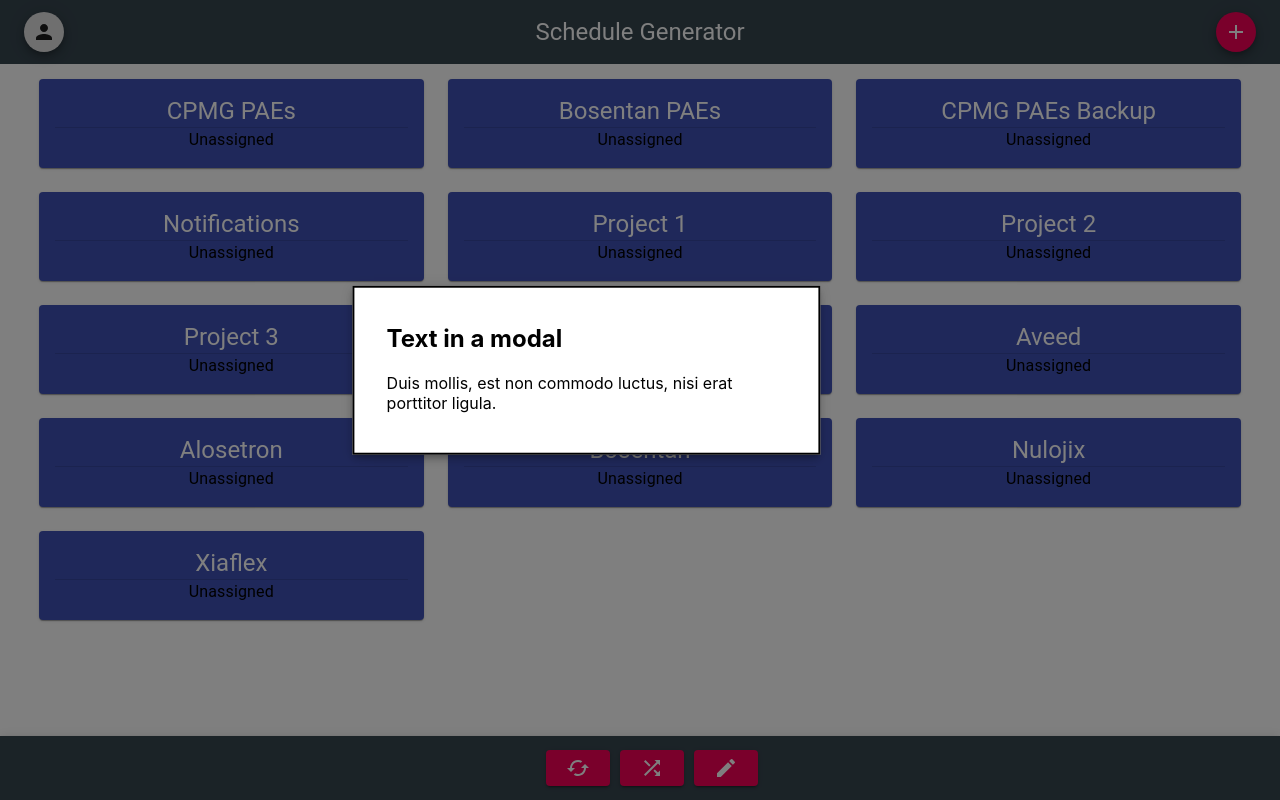
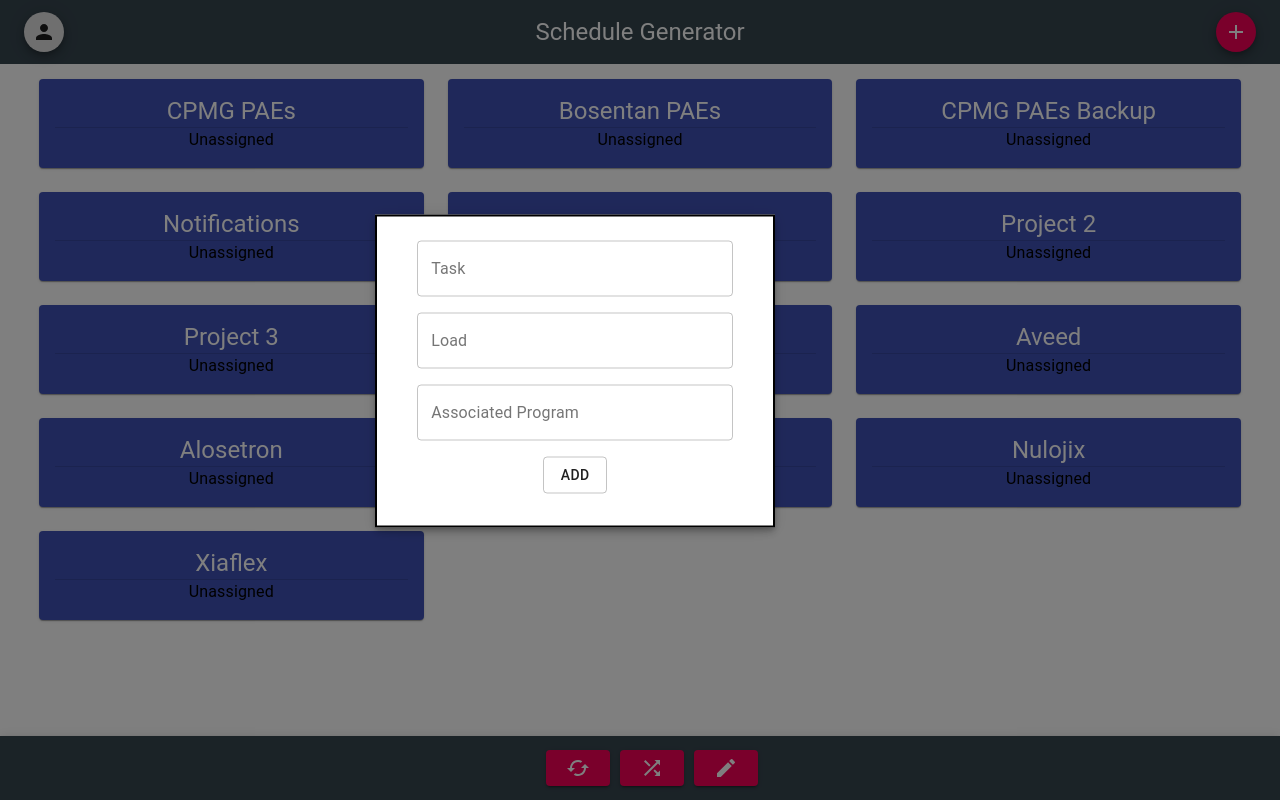
Before and after one commit to clocktower39/react-scheduler, a React (Create React App) app: page / in a window 1280 px wide. Both pictures are taken after a click on the button 1236 px from the left and 32 px from the top of the page. Built offline with nearby package versions, Linux system fonts and the light colour scheme.

Commit message:
add new task module start

```diff
--- a/src/Components/Modal.js
+++ b/src/Components/Modal.js
@@ -1,13 +1,18 @@
-import React from 'react';
-import Modal from '@material-ui/core/Modal';
+import React, { useState } from "react";
+import Modal from "@material-ui/core/Modal";
 import {
+  Button,
+  Grid,
   Toolbar,
   Typography,
+  TextField,
   Tooltip,
   Fab,
   makeStyles,
 } from "@material-ui/core";
 import { Add, Person, Assignment } from "@material-ui/icons";
+import { addTask } from "../Redux/actions";
+import { useDispatch } from "react-redux";
 
 function rand() {
   return Math.round(Math.random() * 20) - 10;
@@ -26,21 +31,25 @@ function getModalStyle() {
 
 const useStyles = makeStyles((theme) => ({
   paper: {
-    position: 'absolute',
+    position: "absolute",
     width: 400,
     backgroundColor: theme.palette.background.paper,
-    border: '2px solid #000',
+    border: "2px solid #000",
     boxShadow: theme.shadows[5],
     padding: theme.spacing(2, 4, 3),
-    color: 'black',
+    color: "black",
   },
 }));
 
 export default function SimpleModal() {
   const classes = useStyles();
+  const dispatch = useDispatch();
   // getModalStyle is not a pure function, we roll the style only on the first render
-  const [modalStyle] = React.useState(getModalStyle);
-  const [open, setOpen] = React.useState(false);
+  const [modalStyle] = useState(getModalStyle);
+  const [open, setOpen] = useState(false);
+  const [taskName, setTaskName] = useState("");
+  const [taskLoad, setTaskLoad] = useState("");
+  const [taskAssociatedProgram, setTaskAssociatedProgram] = useState("");
 
   const handleOpen = () => {
     setOpen(true);
@@ -50,22 +59,69 @@ export default function SimpleModal() {
     setOpen(false);
   };
 
+  const handleChange = (e, setter) => {
+    setter(e.target.value);
+  };
+
+  const handleAdd = () => {
+    dispatch(
+      addTask({
+        task: taskName,
+        loadScore: taskLoad,
+        associatedProgram: taskAssociatedProgram,
+      })
+    );
+  };
+
   const body = (
-    <div style={modalStyle} className={classes.paper}>
-      <h2 id="simple-modal-title">Text in a modal</h2>
-      <p id="simple-modal-description">
-        Duis mollis, est non commodo luctus, nisi erat porttitor ligula.
-      </p>
-    </div>
+    <Grid container spacing={2} style={modalStyle} className={classes.paper}>
+      <Grid item xs={12}>
+        <TextField
+          fullWidth
+          variant="outlined"
+          label="Task"
+          value={taskName}
+          onChange={(e) => handleChange(e, setTaskName)}
+        />
+      </Grid>
+      <Grid item xs={12}>
+        <TextField
+          fullWidth
+          variant="outlined"
+          label="Load"
+          value={taskLoad}
+          onChange={(e) => handleChange(e, setTaskLoad)}
+        />
+      </Grid>
+      <Grid item xs={12}>
+        <TextField
+          fullWidth
+          variant="outlined"
+          label="Associated Program"
+          value={taskAssociatedProgram}
+          onChange={(e) => handleChange(e, setTaskAssociatedProgram)}
+        />
+      </Grid>
+      <Grid container item xs={12} justify="center">
+        <Button onClick={handleAdd} variant="outlined">
+          Add
+        </Button>
+      </Grid>
+    </Grid>
   );
 
   return (
     <div>
-    <Tooltip >
-      <Fab className={classes.addIcon} size="small" color="secondary" onClick={handleOpen}>
-        <Add />
-      </Fab>
-    </Tooltip>
+      <Tooltip>
+        <Fab
+          className={classes.addIcon}
+          size="small"
+          color="secondary"
+          onClick={handleOpen}
+        >
+          <Add />
+        </Fab>
+      </Tooltip>
       <Modal
         open={open}
         onClose={handleClose}
--- a/src/Redux/actions.js
+++ b/src/Redux/actions.js
@@ -99,6 +99,22 @@ export function removeTask(priority) {
     });
   };
 }
+export function addTask(newTask) {
+  return async (dispatch, getState) => {
+    const state = getState();
+
+    const tasks = state.tasks;
+    tasks.push(newTask);
+
+    console.log('tasks');
+    console.log(tasks);
+
+    return dispatch({
+      type: MODIFY_TASKS,
+      tasks,
+    });
+  };
+}
 
 export function removeAgent(index) {
   return async (dispatch, getState) => {
```
